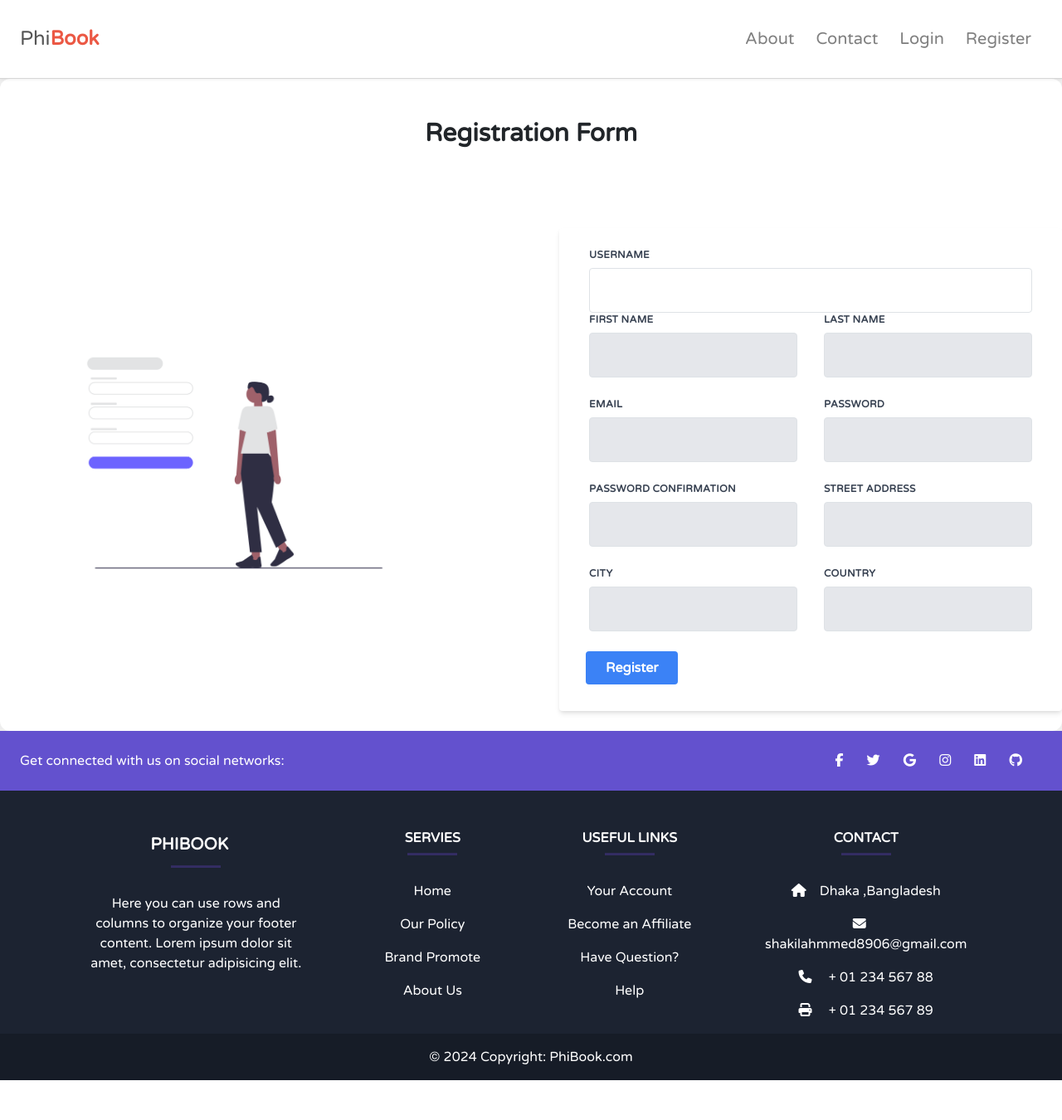
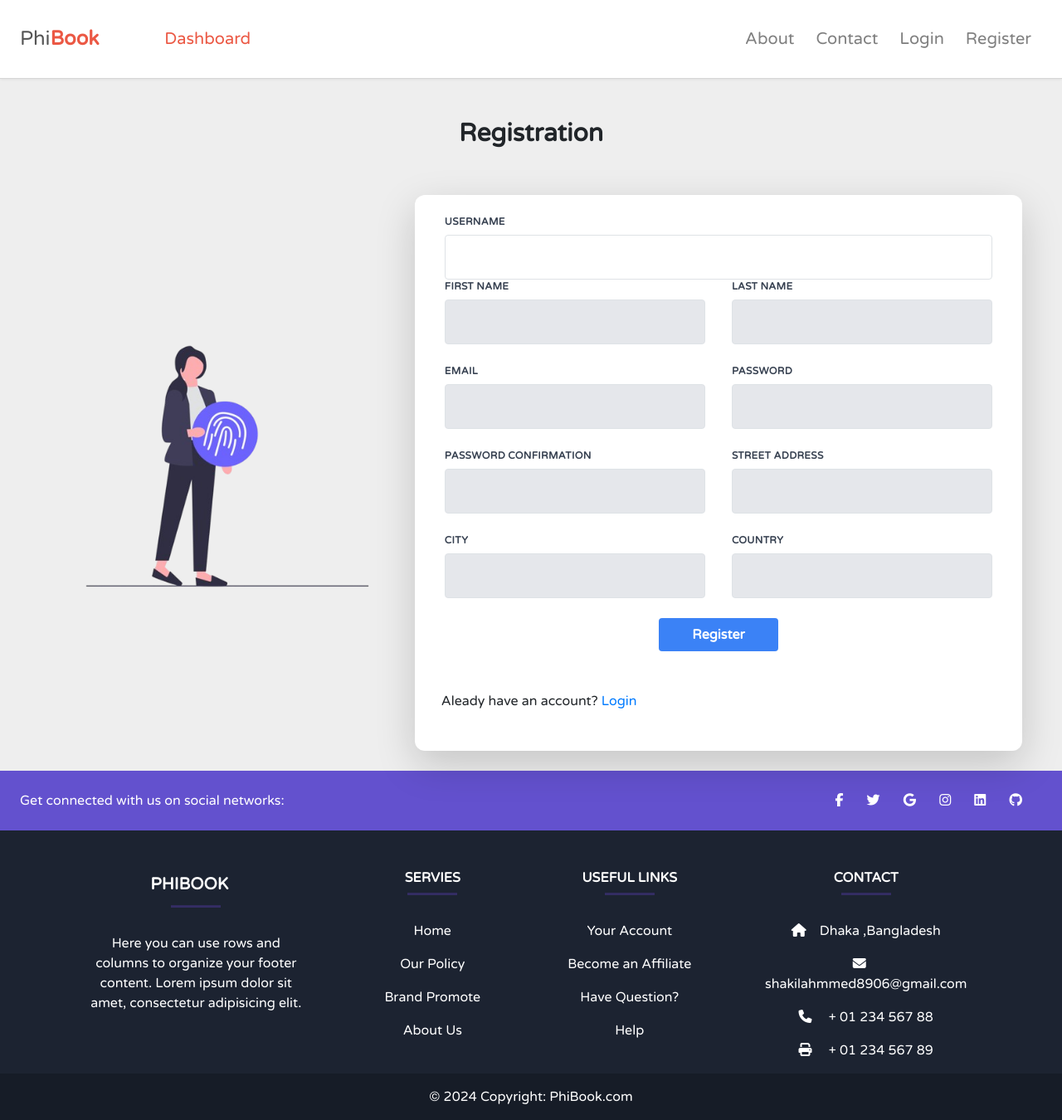
Before and after one commit to Shakilahmmedms/phi_book, a Django app: page /accounts/register/ in a window 1280 px wide. Shown: the whole page at 83% size. Before the commit the page ends 1302 px from the top, so only its background shows below. Run offline with Django 5.2, Linux system fonts and the light colour scheme; some libraries are stand-ins or nearby versions.

Commit message:
dashborad and register design

```diff
--- a/accounts/templates/user_signup.html
+++ b/accounts/templates/user_signup.html
@@ -23,14 +23,14 @@
 {% endfor %} {% endif %}
 
 
-<div class="bg-white rounded-xl pt-5">
-    <h1 class="font-bold text-3xl text-center pb-5">Registration Form</h1>
-   <div class="d-flex justify-content-center align-items-center">
+<div class=" rounded-xl pt-5">
+    <h1 class="font-bold text-3xl text-center pb-2">Registration</h1>
+   <div class="d-flex justify-content-center align-items-center w-100">
     <div class="ms-5">
-        <img class="w-75" src="{% static 'Sign_up.png' %}" alt="">
+        <img class="w-100" src="{% static 'login-1.png' %}" alt="">
     </div>
     <div class="w-75 mt-10">
-        <form method="post" class="bg-white shadow-md rounded px-8 pt-6 pb-8 mb-4">
+        <form method="post" class="bg-white shadow-lg rounded-xl px-8 pt-6 pb-8 mb-4 me-5">
             {% csrf_token %} {% for hidden_field in form.hidden_fields %} {{ hidden_field.errors }} {{ hidden_field }} {% endfor %}
 
             <div class="flex flex-wrap -mx-3 mb-6">
@@ -114,10 +114,13 @@
                 </div>
             </div>
 
-            <div class="flex items-center justify-between">
-                <button class="bg-blue-500 hover:bg-blue-700 text-white font-bold py-2 px-4 rounded focus:outline-none focus:shadow-outline" type="submit">
+            <div class="flex items-center justify-between mb-5">
+                <button class="bg-blue-500 m-auto px-10 hover:bg-blue-700 text-white font-bold py-2 px-8 rounded focus:outline-none focus:shadow-outline" type="submit">
                     Register
                 </button>
+            </div>
+            <div>
+                <p>Aleady have an account? <a href="{% url 'login' %}">Login</a> </p>
             </div>
         </form>
     </div>
--- a/contact_us/templates/contact_us.html
+++ b/contact_us/templates/contact_us.html
@@ -45,6 +45,10 @@
       <form action="" method="post">
         {% csrf_token %}
         {{form | crispy}}
+        <!-- Text Field Example -->
+
+
+
         <button class="btn btn-primary">Submit</button>
       </form>
     </div>
--- a/package.json
+++ /dev/null
@@ -1,5 +0,0 @@
-{
-  "dependencies": {
-    "sweetalert2": "^11.10.6"
-  }
-}
--- a/static/style.css
+++ b/static/style.css
@@ -144,6 +144,7 @@ body{
   top: 35%;
 
 }
+
 .text-over h1{
   font-size: 60px;
   font-family: 'Varela Round', sans-serif;
@@ -161,6 +162,7 @@ body{
   border-radius: 100px;
   font-size: 30px;
 }
+
 .phibook{
   color: #EB5844;
 }
--- a/templates/base.html
+++ b/templates/base.html
@@ -27,14 +27,14 @@
             </button>
 
             <div id="navbarCollapse" class="collapse navbar-collapse justify-content-start">
-                {% if request.user.is_authenticated %}
+
                 <div class="navbar-nav">
                     <a href="{% url 'dashborad' %}" class="nav-item nav-link active fs-5">Dashboard</a>
+                    {% if request.user.is_authenticated %}
+                    <a href="{% url 'add_post' %}" class="nav-item nav-link fs-5">Add Post</a>
+                    {% endif %}
+                </div>
 
-                    <a href="{% url 'add_post' %}" class="nav-item nav-link fs-5">Add Post</a>
-
-                </div>
-                {% endif %}
                 <div class="navbar-nav ml-auto">
                     <a href="{% url 'about_us' %}" class="nav-item nav-link fs-5">About</a>
                     <a href="{% url 'contact_us' %}" class="nav-item nav-link fs-5">Contact</a>
```
Also changed, not shown: templates/index.html (+4 -4 lines), package-lock.json (deleted).
